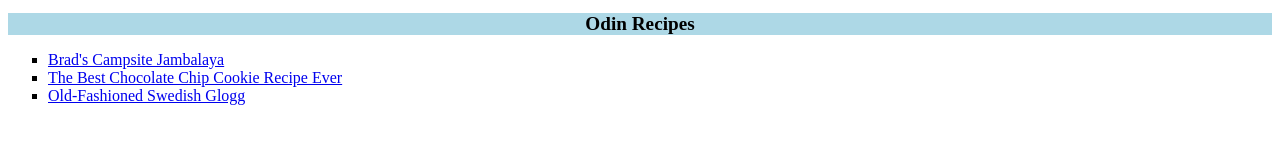
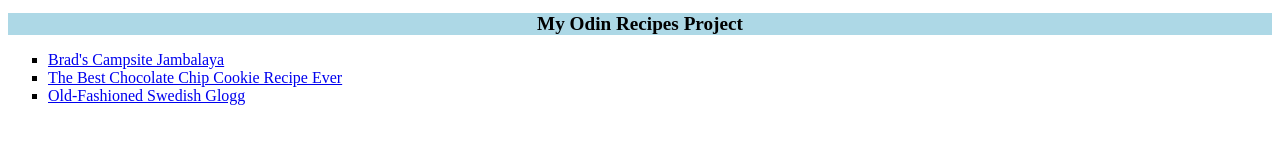
Before and after one commit to MMaharrey/odin-recipes, a plain HTML site: page index.html in a window 1280 px wide. Drawn offline with Linux system fonts and the light colour scheme.

Commit message:
Changed <h1> and added .css stylesheet

```diff
--- a/index.html
+++ b/index.html
@@ -1,4 +1,4 @@
-<!DOCTYPE html>
+ <!DOCTYPE html>
 <html lang="en">
 
 <head>
@@ -7,7 +7,7 @@
     <link rel="stylesheet" href="styles.css">
 </head>
 <body>
-    <h1>Odin Recipes</h1>
+    <h1>My Odin Recipes Project</h1>
 <ul>
     <li><a href="recipes/jambalaya.html">Brad's Campsite Jambalaya</a></li>
     <li><a href="recipes/cookies.html">The Best Chocolate Chip Cookie Recipe Ever</a></li>
```
